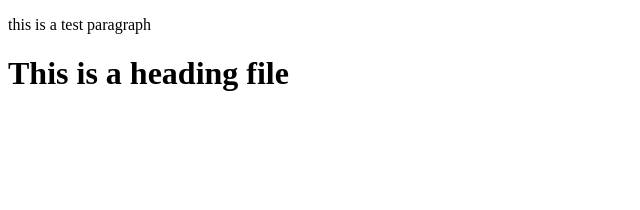
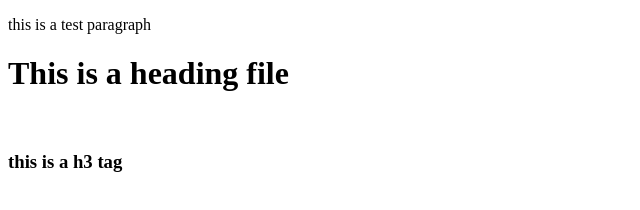
Before and after one commit to jobygeorge99/hello-world, a plain HTML site: page index.html in a window 1280 px wide. Shown: the whole page, without its empty margins (0-640 px from the left). Drawn offline with Linux system fonts and the light colour scheme.

Commit message:
add h3 tag

```diff
--- a/index.html
+++ b/index.html
@@ -9,5 +9,6 @@
   <p>this is a test paragraph</p>
   <h1>This is a heading file</h1>
   <br>
+  <h3>this is a h3 tag</h3>
 </body>
 </html>
```
